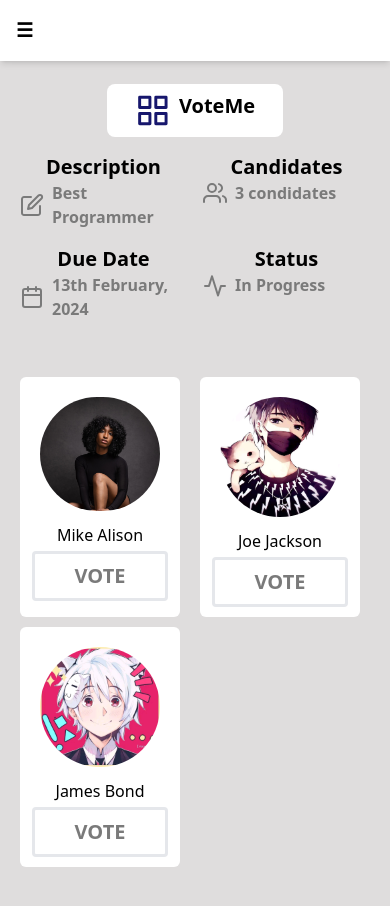
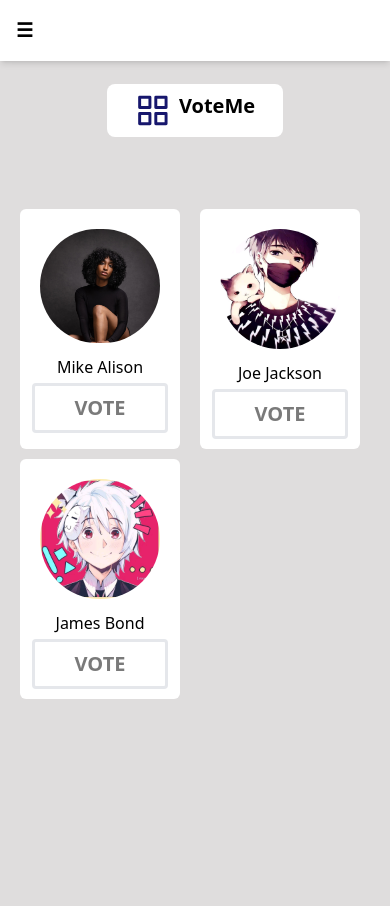
Before and after one commit to urc-voting-system/UENR-Voting-App, a React (Vite) app: page /candidates/1 in a window 390 px wide. After the commit the page ends 844 px from the top, so only its background shows below. Built offline with nearby package versions, Linux system fonts and the light colour scheme.

Commit message:
initial commit

```diff
--- a/src/Components/StatTable.jsx
+++ b/src/Components/StatTable.jsx
@@ -2,13 +2,13 @@ import React from "react";
 
 const StatTable = ({ title, icon, desc, id }) => {
   return (
-    <div id={id}>
+    <div id={id} className="hidden lg:block">
       <div>
         <h1 className="text-xl font-bold align-center text-center">{title}</h1>
       </div>
-      <div className="flex gap-2  ">
+      <div className="flex gap-2">
         <img src={icon} alt="" />
-        <p className="text-md font-semibold text-[#7A7A7A] ">{desc}</p>
+        <p className="text-md font-semibold text-[#7A7A7A]">{desc}</p>
       </div>
     </div>
   );
--- a/src/Pages/Candidates.jsx
+++ b/src/Pages/Candidates.jsx
@@ -8,6 +8,11 @@ import "./Pages.scss";
 const Candidates = ({ sidebarStatus, closeSidebar, contestsData }) => {
   const { id } = useParams();
   const contest = contestsData.find((contest) => contest.id == id);
+
+  if (!contest) {
+    // Handle case when contest is not found
+    return <div>Error: Contest not found</div>;
+  }
 
   return (
     <div className="addform">
@@ -31,25 +36,25 @@ const Candidates = ({ sidebarStatus, closeSidebar, contestsData }) => {
 
           <div className="contest_info">
             <StatTable
-              id="contest_info_box"
+              id="contest_description"
               title="Description"
               icon={edit}
               desc={contest.title}
             />
             <StatTable
-              id="contest_info_box"
-              title="Candidates "
+              id="contest_candidates"
+              title="Candidates"
               icon={users}
-              desc={`${contest.candidates.length} condidates`}
+              desc={`${contest.candidates.length} candidates`}
             />
             <StatTable
-              id="contest_info_box"
+              id="contest_due_date"
               title="Due Date"
               icon={calendar}
               desc={contest.date}
             />
             <StatTable
-              id="contest_info_box"
+              id="contest_status"
               title="Status"
               icon={activity}
               desc={contest.status}
@@ -63,4 +68,5 @@ const Candidates = ({ sidebarStatus, closeSidebar, contestsData }) => {
     </div>
   );
 };
+
 export default Candidates;
```
